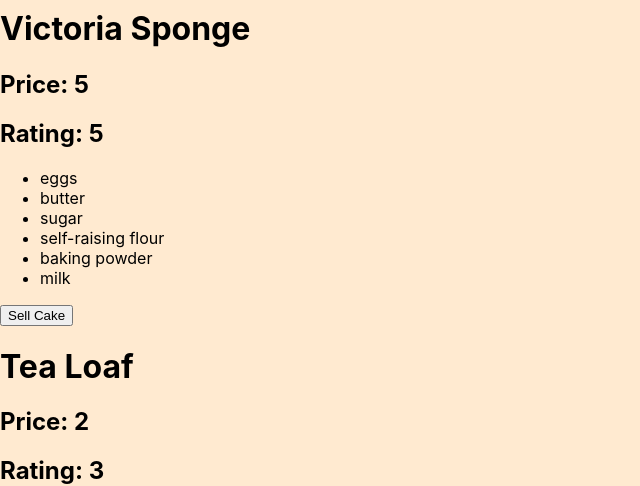
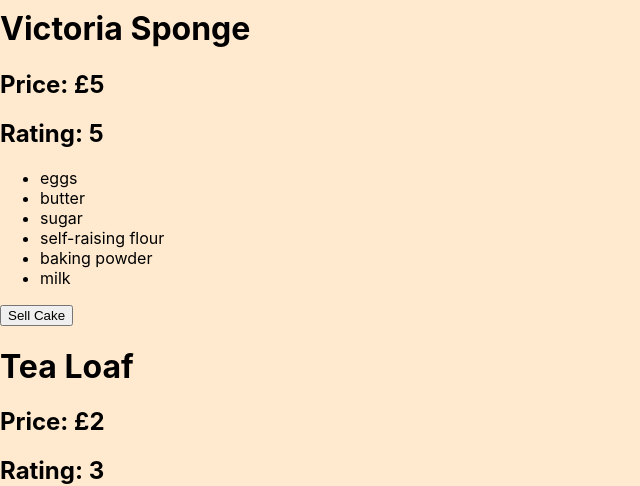
Before and after one commit to TDD66/lab_react_bakery, a React (Create React App) app: page / in a window 1280 px wide. Shown: the part 123-609 px from the top of the page, without its empty margins (0-640 px from the left). Built offline with nearby package versions, Linux system fonts and the light colour scheme.

Commit message:
Added £ symbol to the price

```diff
--- a/src/components/Cake.js
+++ b/src/components/Cake.js
@@ -9,7 +9,7 @@ const Cake = ({cake, sellCake}) => {
     return (
         <div className="cake">
             <h1>{cakeName}</h1>
-            <h2>Price: {price}</h2>
+            <h2>Price: £{price}</h2>
             <h2>Rating: {rating}</h2>
             <ul>
                 {ingredients.map((ingredient, index) => <li key={index}>{ingredient}</li>)}
```
